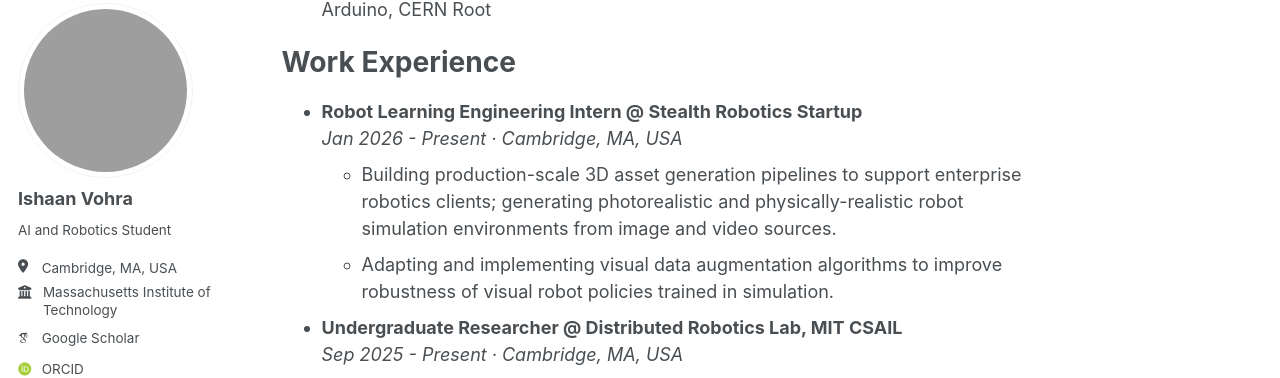
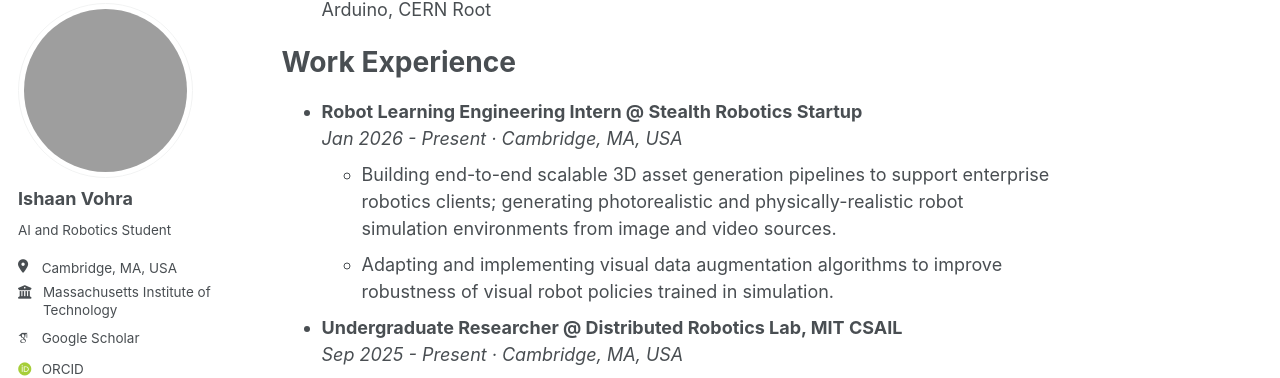
Before and after one commit to Ishaan-vohra/Ishaan-vohra.github.io, a Jekyll site: the page built from _pages/about.md, in a window 1280 px wide and 900 px high, scrolled down 845 px. Shown: the part 96-474 px from the top of the window. Built offline with Jekyll 4.4.1, drawn with Linux system fonts in a browser that asks for light colours; some web fonts are replaced; a script that is not in the unit is left out.

Commit message:
Update about.md

```diff
--- a/_pages/about.md
+++ b/_pages/about.md
@@ -34,7 +34,7 @@
 
 * **Robot Learning Engineering Intern @ Stealth Robotics Startup**
   *Jan 2026 - Present &middot; Cambridge, MA, USA*
-  * Building production-scale 3D asset generation pipelines to support enterprise robotics clients; generating photorealistic and physically-realistic robot simulation environments from image and video sources.
+  * Building end-to-end scalable 3D asset generation pipelines to support enterprise robotics clients; generating photorealistic and physically-realistic robot simulation environments from image and video sources.
   * Adapting and implementing visual data augmentation algorithms to improve robustness of visual robot policies trained in simulation.
 
 * **Undergraduate Researcher @ Distributed Robotics Lab, MIT CSAIL**
```
